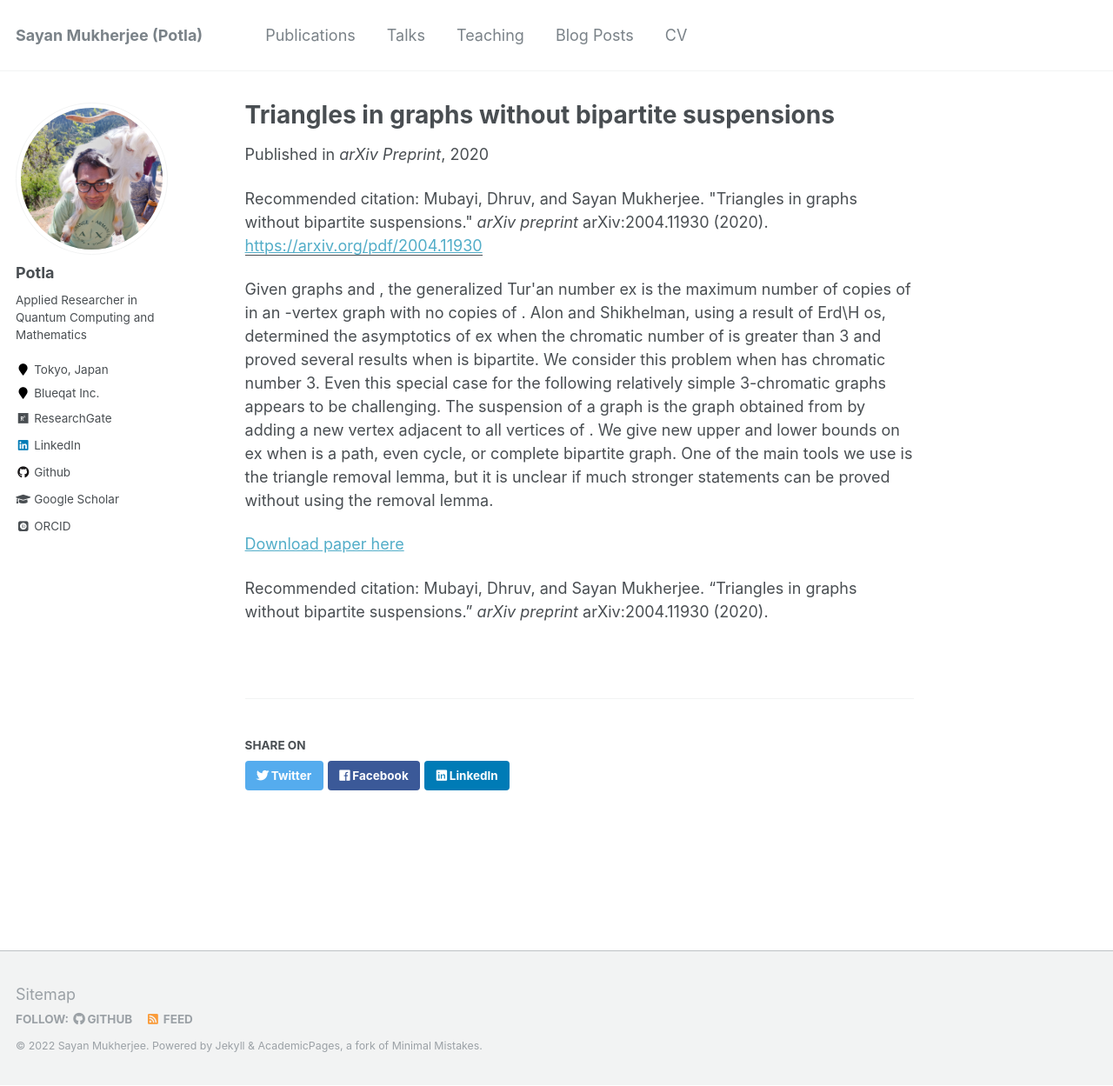
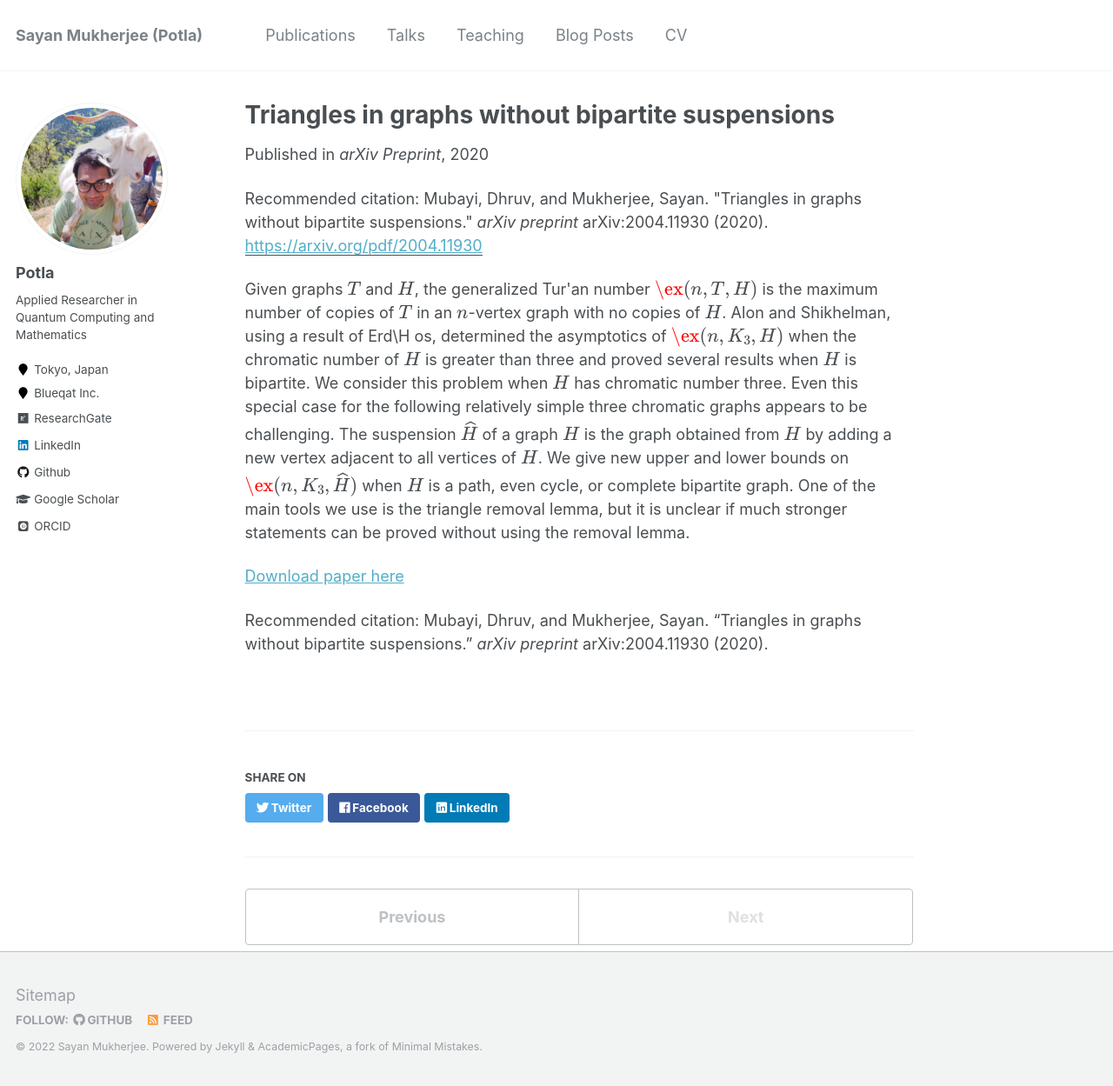
Before and after one commit to Potla1995/potla1995.github.io, a Jekyll site: the page built from _publications/2020-04-24-suspensionFree.md, in a window 1280 px wide and 1249 px high. Shown: the whole window at 87% size. Built offline with Jekyll 4.4.1, drawn with Linux system fonts in a browser that asks for light colours; some web fonts are replaced; formulas are drawn with MathJax 3.

```diff
--- a/_data/navigation.yml
+++ b/_data/navigation.yml
@@ -13,4 +13,4 @@ main:
     url: /year-archive/
 
   - title: "CV"
-    url: /../files/cv.pdf/
+    url: /../files/cv.pdf
--- a/_publications/2020-04-24-suspensionFree.md
+++ b/_publications/2020-04-24-suspensionFree.md
@@ -6,10 +6,10 @@ excerpt: 'Counting number of triangles in graphs forbidding suspensions of bipar
 date: 2020-04-24
 venue: 'arXiv Preprint'
 paperurl: 'https://arxiv.org/pdf/2004.11930'
-citation: 'Mubayi, Dhruv, and Sayan Mukherjee. "Triangles in graphs without bipartite suspensions." <i>arXiv preprint</i> arXiv:2004.11930 (2020).'
+citation: 'Mubayi, Dhruv, and Mukherjee, Sayan. "Triangles in graphs without bipartite suspensions." <i>arXiv preprint</i> arXiv:2004.11930 (2020).'
 ---
-Given graphs and , the generalized Tur\'an number ex is the maximum number of copies of in an -vertex graph with no copies of . Alon and Shikhelman, using a result of Erd\H os, determined the asymptotics of ex when the chromatic number of is greater than 3 and proved several results when is bipartite. We consider this problem when has chromatic number 3. Even this special case for the following relatively simple 3-chromatic graphs appears to be challenging. The suspension of a graph is the graph obtained from by adding a new vertex adjacent to all vertices of . We give new upper and lower bounds on ex when is a path, even cycle, or complete bipartite graph. One of the main tools we use is the triangle removal lemma, but it is unclear if much stronger statements can be proved without using the removal lemma.
+Given graphs $T$ and $H$, the generalized Tur\'an number $\ex(n,T,H)$ is the maximum number of copies of $T$ in an $n$-vertex graph with no copies of $H$. Alon and Shikhelman, using a result of Erd\H os, determined the asymptotics of $\ex(n,K_3,H)$ when the chromatic number of $H$ is greater than three and proved several results when $H$ is bipartite. We consider this problem when $H$ has chromatic number three. Even this special case for the following relatively simple three chromatic graphs appears to be challenging. The suspension $\widehat H$ of a graph $H$ is the graph obtained from $H$ by adding a new vertex adjacent to all vertices of $H$. We give new upper and lower bounds on $\ex(n,K_3,\widehat{H})$ when $H$ is a path, even cycle, or complete bipartite graph. One of the main tools we use is the triangle removal lemma, but it is unclear if much stronger statements can be proved without using the removal lemma.
 
 [Download paper here](https://arxiv.org/pdf/2004.11930)
 
-Recommended citation: Mubayi, Dhruv, and Sayan Mukherjee. "Triangles in graphs without bipartite suspensions." <i>arXiv preprint</i> arXiv:2004.11930 (2020).
+Recommended citation: Mubayi, Dhruv, and Mukherjee, Sayan. "Triangles in graphs without bipartite suspensions." <i>arXiv preprint</i> arXiv:2004.11930 (2020).
```
Also changed, not shown: _pages/about.md (+4 -0 lines), _publications/2013-06-01-neubergLocus.md (added, +15 -0 lines), _teaching/2016-2021-TA.md (+1 -1 lines), 4 other files.
